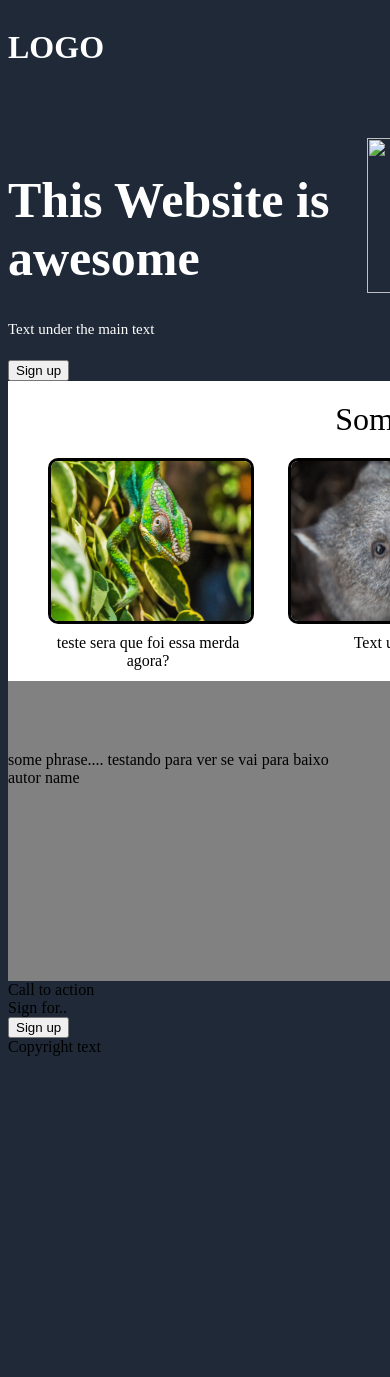
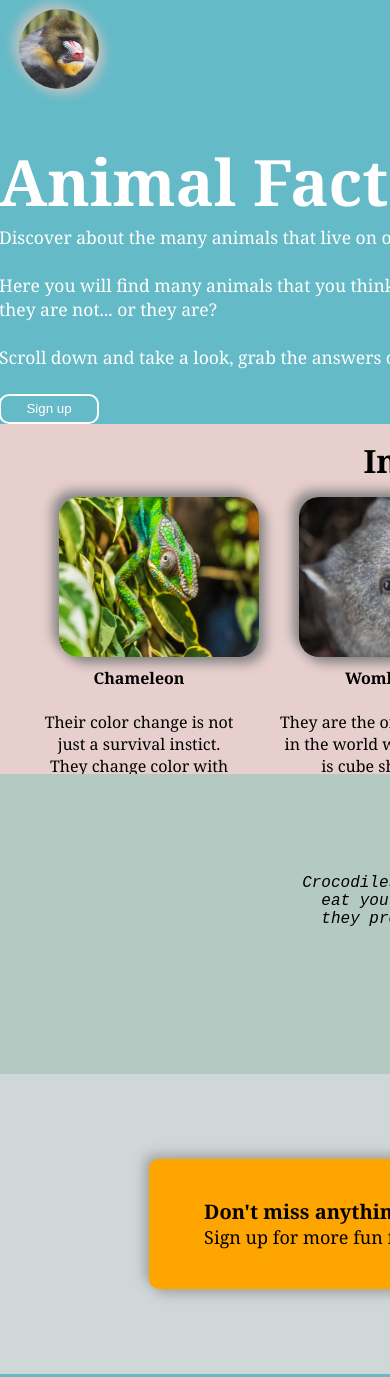
Before and after one commit to HicaroF/landing-page, a plain HTML site: page index.html in a window 390 px wide. Shown: the top 1377 px of the page. Before the commit the page ends 1064 px from the top, so only its background shows below. Drawn offline with Linux system fonts and the light colour scheme.

Commit message:
many changes on css, for  now the style is good, but i want to make the page responsive

```diff
--- a/index.html
+++ b/index.html
@@ -4,72 +4,121 @@
     <meta charset="UTF-8">
     <meta http-equiv="X-UA-Compatible" content="IE=edge">
     <meta name="viewport" content="width=], initial-scale=1.0">
-    <title>Landing Page</title>
+    <title>Animal Facts</title>
     <link rel="stylesheet" href="style.css">
+    <link rel="shortcut icon" href="./images/panda.png" type="image/x-icon">
 </head>
 <body>
-    <div id="wrapper">
+    <div class="headerwrap">
         <div class="header">
+            <div class="wrapper">
                 <div class="logo">
-            <h1>LOGO</h1>
+                    <div class="logoimg">
+                        <img src="./images/babuino.jpg" alt="">
                     </div>
                 <div class="itemsright">
                     <ul>
-                <li><a href="http://">link one</a></li>
-                <li><a href="http://">link two</a></li>
-                <li><a href="http://">link three</a></li>
+                        <li><a href="http://">All Animals</a></li>
+                        <li><a href="http://">Animal Lists</a></li>
+                        <li><a href="http://">Articles</a></li>
                     </ul>
                 </div>
+                </div>
+
                 <div class="txtimg">
                     <div class="text">
-                <h1>This Website is awesome</h1>
-                <p>Text under the main text</p>
-                <button>Sign up</button>
+                        <h1>Animal Facts</h1>
+                        <p>Discover about the many animals that live on our planet. <br><br>Here you will find many
+                            animals that you think they are dangerous but they are not...
+                            or they are?
+                            <br><br>
+                            Scroll down and take a look, grab the answers or just get the knowledge.
+                        </p>
+                        <button class="button">Sign up</button>
                     </div>
                     <div class="img">
-                <img src="./images/parrot.jpg" alt="">
+                        <img src="./images/parrot.jpg" style="margin-bottom: 50px;" alt="">
+                    </div>
+                </div>
             </div>
         </div>
     </div>
 
+    <div class="contentwrap">
         <div class="content">
+            <div class="wrapper">
                 <div class="box">
-            <div class="title">Some random information.</div>
+                    <div class="title">Interesting Facts</div>
                         <div class="container">
                             <div class="squares">
                                 <img class="images" src="./images/chameleon.jpg" alt="chameleon">
-                        <div class="squaretext">teste sera que foi essa merda agora?</div>
+                                <div class="squaretext"><div class="animals">Chameleon</div>
+                                <br>
+                                    Their color change is not just a survival instict.
+                                    <br>
+                                    They change color with mood.
+                                </div>
                             </div>
                             <div class="squares">
                                 <img class="images" src="./images/wombat.jpg" alt="wombat">
-                        <div class="squaretext">Text under</div>
+                                <div class="squaretext">
+                                    <div class="animals">Wombat</div>
+                                    <br>
+                                    They are the only animals in the world whose poop is cube shaped.
+                                </div>
                             </div>
                             <div class="squares">
                                 <img class="images" src="./images/quokka.jpg" alt="quokka">
-                        <div class="squaretext">Text under</div>
+                                <div class="squaretext"><div class="animals">Quokka</div>
+                                <br>
+                                    The happiest animal.
+                                    <br>
+                                    They smile because they're hot.
+                                </div>
                             </div>
                             <div class="squares">
                                 <img class="images" src="./images/iguana.jpg" alt="iguana">
-                        <div class="squaretext">Text under</div>
+                            <div class="squaretext"><div class="animals">Green Iguana</div>
+                            <br>
+                                They can detach their tails if caught and grow another.
+                            </div>
+                        </div>
+                    </div>
+                </div>
             </div>
          </div>
     </div>
 
+    <div class="phrasewrap">
         <div class="phrase">
-            <div class="teste">
-                <div class="txtphrase">some phrase.... testando para ver se vai para baixo</div>
+            <div class="wrapper">
+                <div class="txtphrase">Crocodiles are easy. They try to kill and eat you. People are harder. Sometimes they pretend to be your friend first.</div>
+                <div class="autor">― Steve Irwin</div>
             </div>
-                <div class="autor">autor name</div>
+        </div>
     </div>
 
+    <div class="registerwrap">
+        <div class="wrapper">
         <div class="signup">
-            <div class="titlesign">Call to action</div>
-            <div class="signtext">Sign for..</div>
-            <button class="sign">Sign up</button>
+                <div class="register">
+                <div class="boxtext">
+                    <div class="titlesign">Don't miss anything!</div>
+                    <div class="signtext">Sign up for more fun facts about the animal world.</div>
+                </div>
+                <div class="buttonsign">
+                    <button class="buttonsign">Sign up</button>
                 </div>
                 </div>
+            </div>
+        </div>
+    </div>
+
+    <div class="footerwrap">
         <div class="footer">
-        <div class="copyright">Copyright text</div>
+            <div class="wapper">
+                <div class="copyright">Copyright © Hicaro Feregato</div>
+            </div>
         </div>
     </div>
 </body>
--- a/style.css
+++ b/style.css
@@ -1,20 +1,24 @@
 body {
     display: flex;
+    font-family: Georgia, serif;
     flex-direction: column;
-    background-color: #1f2937;
+    margin: -1px;
 }
 
-#wrapper {
+.headerwrap {
+    background-color: #64BAC7;
+    color: #ffffff;
+}
+
+.logo {
+    display: flex;
+    justify-content: space-between;
+
+}
+
+.wrapper {
     width: 1000px;
     margin: 0 auto;
-}
-
-.header {
-    display: flex;
-    flex-wrap: wrap;
-    background-color: #1f2937;
-    color: white;
-    justify-content: space-between;
 }
 
 ul {
@@ -28,7 +32,7 @@ a {
     display: flex;
     text-decoration: none;
     font-size: 1.7em;
-    color: white;
+    color: #FFFFFF;
 }
 
 .text {
@@ -37,13 +41,17 @@ a {
 }
 
 p {
-    font-size: 15px;
+    font-size: 0.7em;
 }
 
 img {
     display: flex;
     width: 50%;
     height: 80%;
+    margin-left: 20px;
+    border-radius: 10px;
+    box-shadow:  5px 5px 12px #c2c2c2,
+             -5px -5px 12px #c2c2c2;
 }
 
 .img {
@@ -59,15 +67,18 @@ img {
 .images {
     display: flex;
     width: 200px;
-    border: solid;
-    border-radius: 10px;
+    border-radius: 20px;
+    background: #bdbdbd;
+    box-shadow:  6px 6px 12px #848484,
+             -6px -6px 12px #848484;
 }
 
 .title {
     display: flex;
     font-size: 32px;
     justify-content: center;
-    padding: 20px;
+    padding: 15px;
+    font-weight: 900;
 }
 
 .container {
@@ -84,26 +95,140 @@ img {
 }
 
 .squaretext {
-    display: flex;
     justify-content: center;
     margin-top: 10px;
     flex-shrink: 1;
 }
 
 .box {
-    background-color: white;
-    height: 300px;
+    height: 350px;
     justify-content: center;
 }
 
 .phrase {
-    background-color: rgb(129, 129, 129);
+    background-color: #B5C9C3;
     height: 300px;
 }
 
-.teste {
+.txtphrase {
+    font-family: 'Courier New', monospace;
+    font-style: italic;
     justify-content: center;
     align-content: center;
     flex-wrap: wrap;
-    padding-top: 70px;
+    padding-top: 100px;
+    text-align: center;
+    margin: 0 auto;
+    width: 400px;
 }
+
+.autor {
+    margin: 0 573px;
+    width: 200px;
+    font-weight: 900;
+    font-family: 'Courier New', monospace;
+}
+
+.signup {
+    display: flex;
+    justify-content: center;
+    align-items: center;
+    background-color: #CFD8D7;
+    height: 300px;
+}
+
+.titlesign {
+    font-family: Georgia, serif;
+    font-size: 20px;
+    font-weight: 900;
+}
+
+.signtext {
+    font-family: Georgia, serif;
+    font-size: 18px;
+}
+
+.register {
+    display: flex;
+    width: 700px;
+    height: 130px;
+    background-color: orange;
+    align-items: center;
+    border-radius: 10px;
+    justify-content: space-evenly;
+    box-shadow:  5px 5px 12px #a7a7a7,
+             -5px -5px 12px #a7a7a7;
+}
+
+.buttonsign {
+    display: flex;
+    width: 100px;
+    height: 30px;
+    display: flex;
+    background-color: #ffa500;
+    justify-content: center;
+    align-items: center;
+    border-radius: 10px;
+}
+
+.footer {
+    position:relative;
+    text-align: center;
+    font-weight: 900;
+    background-color: #64BAC7;;
+    color:#ffffff;
+    padding: 20px;
+}
+
+.button {
+    width: 100px;
+    height: 30px;
+    border: #ffffff solid 0.2em;
+    border-radius: 10px;
+    background-color: #64BAC7;
+    color: #ffffff;
+}
+
+.button:hover, .buttonsign:hover, .logoimg:hover, a:hover {
+    cursor: pointer;
+    transition: 0.7s;
+}
+
+.button:hover {
+    background-color: #167d8d;
+}
+
+.buttonsign:hover {
+    background-color: #c4c4c4;
+}
+
+a:hover {
+    color: #167d8d;
+}
+
+.contentwrap {
+    background-color: #E7CFCD;
+}
+
+.registerwrap {
+    background-color: #CFD8D7;
+}
+
+.logoimg {
+    margin-top: 10px;
+}
+
+.logoimg img{
+    border-radius: 50%;
+    width: 80px;
+    height: 80px;
+}
+
+.animals {
+    font-weight: 900;
+}
+
+h1 {
+    font-size: 4rem;
+    line-height: 0;
+}
```
Also changed, not shown: images/babuino.jpg (added), images/panda.png (added), 1 other file. Lines whose indentation alone changed are shown as unchanged.
